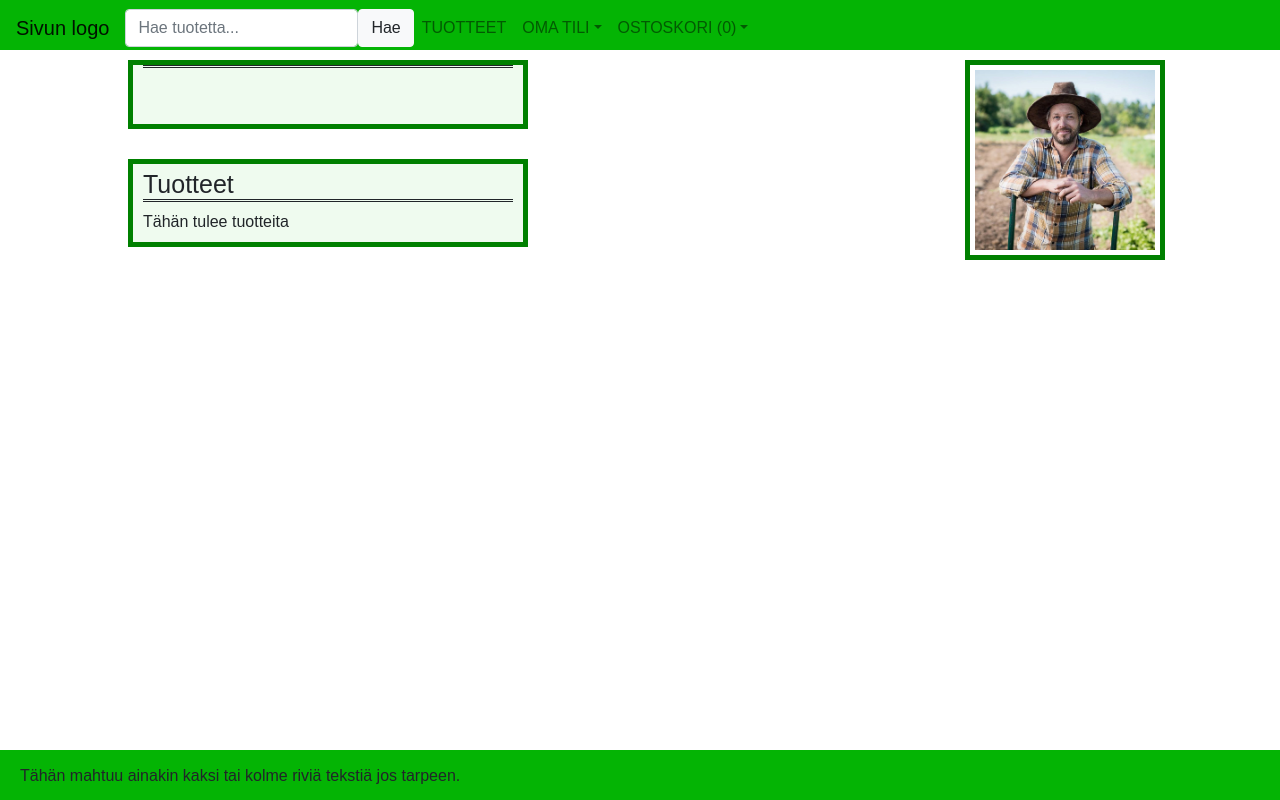
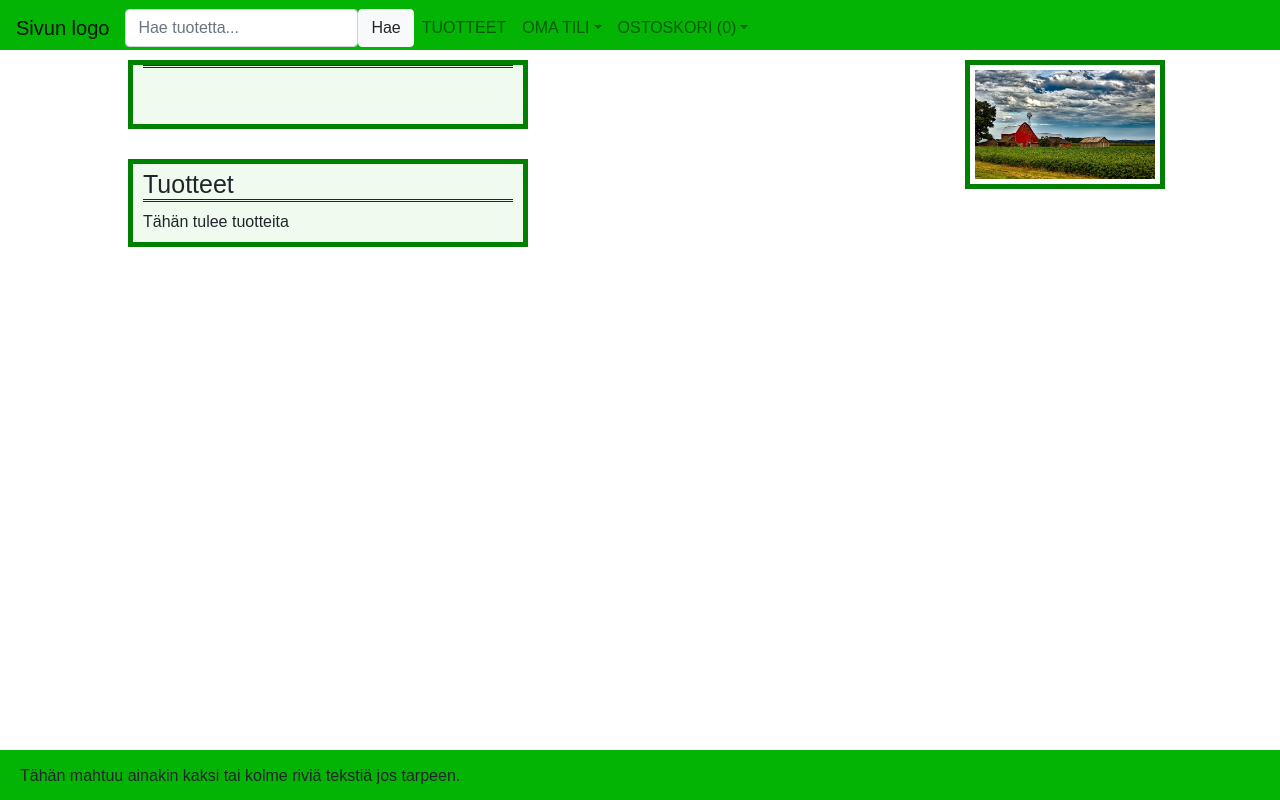
Before and after one commit to jnyste/lahiruoka, a React (Create React App) app in the folder frontend/: page /profiili/1 in a window 1280 px wide. Built offline with nearby package versions, Linux system fonts and the light colour scheme; no server answers.

Commit message:
Add different user pictures.

```diff
--- a/frontend/src/UserProfile.js
+++ b/frontend/src/UserProfile.js
@@ -1,6 +1,7 @@
 import React, {Component} from "react";
 import './css/UserProfile_style.css';
-import pic from './farmer.jpg';
+import farmPic from './farm.jpg';
+import kitchenPic from './kitchen.jpg';
 import {Link} from "react-router-dom";
 import SingleProduct from "./SingleProduct";
 import ErrorPage from "./ErrorPage";
@@ -86,7 +87,7 @@ class UserProfile extends Component {
                 :
                 <div>
                     <div className="imagecontainer">
-                        <img src={pic} alt="profile pic"></img>
+                        <img src={this.state.userType === 'KITCHEN' ? kitchenPic : farmPic} alt="profile pic"></img>
                     </div>
                     <div className="userInfo">
                         <h5>{this.state.farm}</h5>
```
Also changed, not shown: frontend/src/farm.jpg (added), frontend/src/kitchen.jpg (added).
